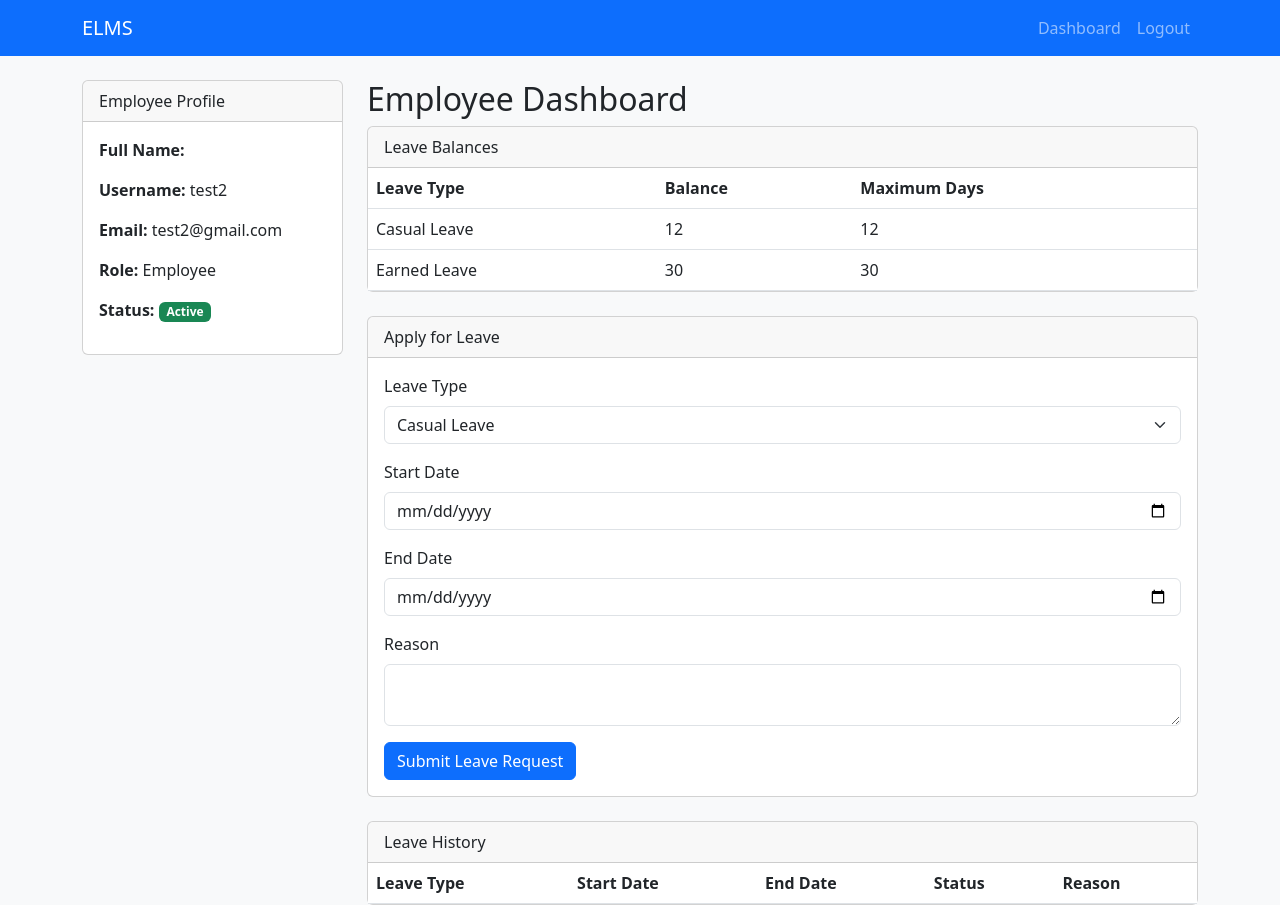
After one commit to zeemek/elms-with-django-REST-Framework, a Django app: page /dashboard/ in a window 1280 px wide. The commit adds this page. Run offline with Django 5.2, Linux system fonts and the light colour scheme; a user stored in the database is signed in; data comes from the database, SQL or seed files in the repository; both versions use the stored data as it was after the commit; lists and menus that the app fills with data are empty.

Commit message:
user leave req and admin approve it

```diff
--- a/api/views.py
+++ b/api/views.py
@@ -12,6 +12,8 @@ from .serializers import (
     UserSerializer, UserRegistrationSerializer, LeaveTypeSerializer,
     LeaveRequestSerializer, LeaveBalanceSerializer
 )
+from django.views.decorators.csrf import csrf_exempt
+from django.views.decorators.http import require_POST
 
 User = get_user_model()
 
@@ -65,7 +67,10 @@ def welcome(request):
             'pending_leave_requests': pending_leave_requests,
             'employees': employees,
         })
-    return render(request, 'base.html')
+    elif user.is_authenticated:
+        return redirect('employee_dashboard')
+    else:
+        return render(request, 'base.html')
 
 def login_view(request):
     if request.method == 'POST':
@@ -238,3 +243,90 @@ class LeaveBalanceViewSet(viewsets.ReadOnlyModelViewSet):
         if user.is_admin:
             return LeaveBalance.objects.all()
         return LeaveBalance.objects.filter(user=user)
+
+def employee_dashboard(request):
+    user = request.user
+    if not user.is_authenticated or getattr(user, 'is_admin', False):
+        return redirect('login')
+
+    # Leave Balances
+    leave_balances = [
+        {
+            'leave_type': lb.leave_type.name,
+            'balance': lb.total_days - lb.used_days,
+            'max_days': lb.total_days,
+        }
+        for lb in LeaveBalance.objects.filter(user=user)
+    ]
+
+    # Leave History
+    leave_history = [
+        {
+            'leave_type': lr.leave_type.name,
+            'start_date': lr.start_date.strftime('%Y-%m-%d'),
+            'end_date': lr.end_date.strftime('%Y-%m-%d'),
+            'status': lr.status,
+            'reason': lr.reason,
+        }
+        for lr in LeaveRequest.objects.filter(user=user).order_by('-start_date')
+    ]
+
+    # Leave Types for the form
+    leave_types = LeaveType.objects.all()
+
+    return render(request, 'employee_dashboard.html', {
+        'leave_balances': leave_balances,
+        'leave_history': leave_history,
+        'leave_types': leave_types,
+        'user': user,
+    })
+
+@csrf_exempt
+def submit_leave_request(request):
+    if request.method == 'POST' and request.user.is_authenticated:
+        leave_type_id = request.POST.get('leave_type')
+        start_date = request.POST.get('start_date')
+        end_date = request.POST.get('end_date')
+        reason = request.POST.get('reason')
+
+        leave_type = get_object_or_404(LeaveType, id=leave_type_id)
+        LeaveRequest.objects.create(
+            user=request.user,
+            leave_type=leave_type,
+            start_date=start_date,
+            end_date=end_date,
+            reason=reason,
+            status='pending'
+        )
+        messages.success(request, 'Leave request submitted!')
+    return redirect('employee_dashboard')
+
+@require_POST
+def approve_leave_request(request, leave_id):
+    if not request.user.is_authenticated or not getattr(request.user, 'is_admin', False):
+        return redirect('login')
+    leave_request = get_object_or_404(LeaveRequest, id=leave_id)
+    if leave_request.status == 'pending':
+        leave_request.status = 'approved'
+        leave_request.save()
+        # Update leave balance
+        leave_balance = LeaveBalance.objects.get(
+            user=leave_request.user,
+            leave_type=leave_request.leave_type,
+            year=leave_request.start_date.year
+        )
+        leave_balance.used_days += 1
+        leave_balance.save()
+        messages.success(request, 'Leave request approved.')
+    return redirect('welcome')
+
+@require_POST
+def reject_leave_request(request, leave_id):
+    if not request.user.is_authenticated or not getattr(request.user, 'is_admin', False):
+        return redirect('login')
+    leave_request = get_object_or_404(LeaveRequest, id=leave_id)
+    if leave_request.status == 'pending':
+        leave_request.status = 'rejected'
+        leave_request.save()
+        messages.success(request, 'Leave request rejected.')
+    return redirect('welcome')
--- a/leave_management/urls.py
+++ b/leave_management/urls.py
@@ -17,6 +17,8 @@ Including another URLconf
 from django.contrib import admin
 from django.urls import path, include
 from api.views import welcome, login_view, register_view, logout_view, activate_user, deactivate_user
+from api.views import employee_dashboard, submit_leave_request
+from api.views import approve_leave_request, reject_leave_request
 
 urlpatterns = [
     path('', welcome, name='welcome'),
@@ -27,4 +29,8 @@ urlpatterns = [
     path('logout/', logout_view, name='logout'),
     path('activate-user/<int:user_id>/', activate_user, name='activate_user'),
     path('deactivate-user/<int:user_id>/', deactivate_user, name='deactivate_user'),
+    path('dashboard/', employee_dashboard, name='employee_dashboard'),
+    path('submit-leave/', submit_leave_request, name='submit_leave'),
+    path('approve-leave/<int:leave_id>/', approve_leave_request, name='approve_leave'),
+    path('reject-leave/<int:leave_id>/', reject_leave_request, name='reject_leave'),
 ]
--- /dev/null
+++ b/templates/employee_dashboard.html
@@ -0,0 +1,113 @@
+{% extends 'base.html' %}
+{% block content %}
+<div class="row">
+    <div class="col-md-3">
+        <div class="card mb-4">
+            <div class="card-header">Employee Profile</div>
+            <div class="card-body">
+                <p><strong>Full Name:</strong> {{ user.first_name }} {{ user.last_name }}</p>
+                <p><strong>Username:</strong> {{ user.username }}</p>
+                <p><strong>Email:</strong> {{ user.email }}</p>
+                <p><strong>Role:</strong> Employee</p>
+                <p><strong>Status:</strong>
+                    {% if user.is_active %}
+                        <span class="badge bg-success">Active</span>
+                    {% else %}
+                        <span class="badge bg-danger">Inactive</span>
+                    {% endif %}
+                </p>
+            </div>
+        </div>
+    </div>
+    <div class="col-md-9">
+        <h2>Employee Dashboard</h2>
+        <div class="card mb-4">
+            <div class="card-header">Leave Balances</div>
+            <div class="card-body p-0">
+                <table class="table mb-0">
+                    <thead>
+                        <tr>
+                            <th>Leave Type</th>
+                            <th>Balance</th>
+                            <th>Maximum Days</th>
+                        </tr>
+                    </thead>
+                    <tbody>
+                        {% for lb in leave_balances %}
+                        <tr>
+                            <td>{{ lb.leave_type }}</td>
+                            <td>{{ lb.balance }}</td>
+                            <td>{{ lb.max_days }}</td>
+                        </tr>
+                        {% endfor %}
+                    </tbody>
+                </table>
+            </div>
+        </div>
+        <div class="card mb-4">
+            <div class="card-header">Apply for Leave</div>
+            <div class="card-body">
+                <form method="post" action="{% url 'submit_leave' %}">
+                    {% csrf_token %}
+                    <div class="mb-3">
+                        <label for="leave_type" class="form-label">Leave Type</label>
+                        <select class="form-select" id="leave_type" name="leave_type" required>
+                            {% for lt in leave_types %}
+                                <option value="{{ lt.id }}">{{ lt.name }}</option>
+                            {% endfor %}
+                        </select>
+                    </div>
+                    <div class="mb-3">
+                        <label for="start_date" class="form-label">Start Date</label>
+                        <input type="date" class="form-control" id="start_date" name="start_date" required>
+                    </div>
+                    <div class="mb-3">
+                        <label for="end_date" class="form-label">End Date</label>
+                        <input type="date" class="form-control" id="end_date" name="end_date" required>
+                    </div>
+                    <div class="mb-3">
+                        <label for="reason" class="form-label">Reason</label>
+                        <textarea class="form-control" id="reason" name="reason" rows="2"></textarea>
+                    </div>
+                    <button type="submit" class="btn btn-primary">Submit Leave Request</button>
+                </form>
+            </div>
+        </div>
+        <div class="card">
+            <div class="card-header">Leave History</div>
+            <div class="card-body p-0">
+                <table class="table mb-0">
+                    <thead>
+                        <tr>
+                            <th>Leave Type</th>
+                            <th>Start Date</th>
+                            <th>End Date</th>
+                            <th>Status</th>
+                            <th>Reason</th>
+                        </tr>
+                    </thead>
+                    <tbody>
+                        {% for lh in leave_history %}
+                        <tr>
+                            <td>{{ lh.leave_type }}</td>
+                            <td>{{ lh.start_date }}</td>
+                            <td>{{ lh.end_date }}</td>
+                            <td>
+                                {% if lh.status == 'approved' %}
+                                    <span class="badge bg-success">Approved</span>
+                                {% elif lh.status == 'pending' %}
+                                    <span class="badge bg-warning text-dark">Pending</span>
+                                {% else %}
+                                    <span class="badge bg-danger">Rejected</span>
+                                {% endif %}
+                            </td>
+                            <td>{{ lh.reason }}</td>
+                        </tr>
+                        {% endfor %}
+                    </tbody>
+                </table>
+            </div>
+        </div>
+    </div>
+</div>
+{% endblock %}
```
Also changed, not shown: dbfile/elms.sql (+15 -7 lines), templates/admin_dashboard.html (+8 -2 lines).
